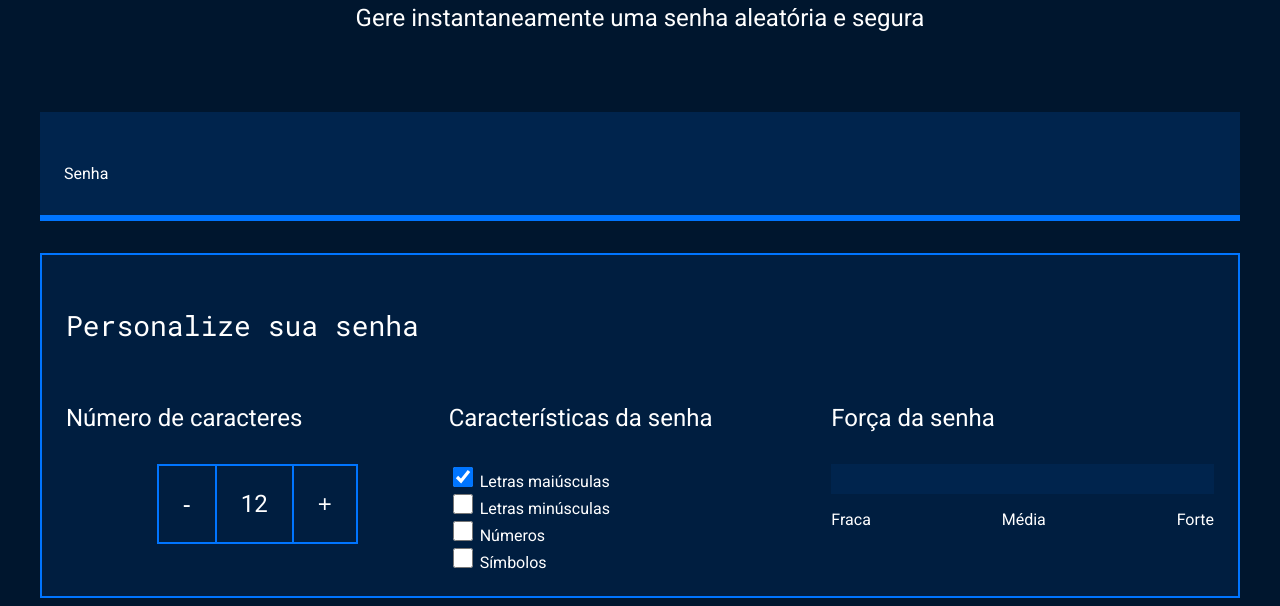
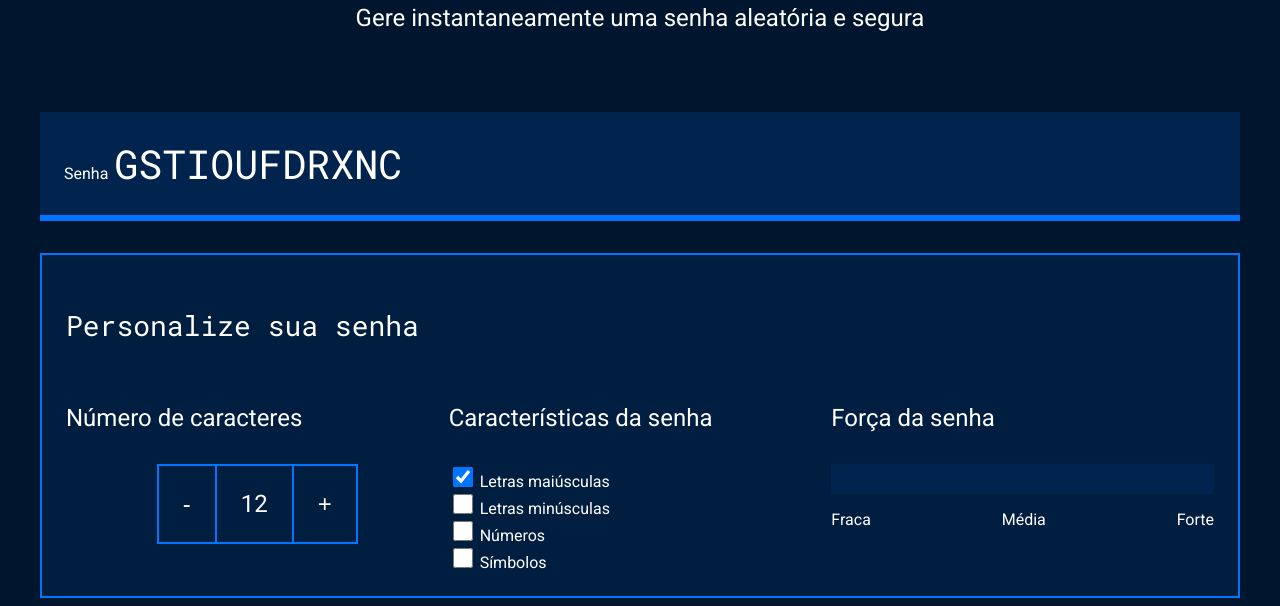
Before and after one commit to izzy002/Seguran-a-digital, a plain HTML site: page index.html in a window 1280 px wide. Shown: the part 214-820 px from the top of the page. Drawn offline with Linux system fonts and the light colour scheme.

Commit message:
aula 05 - Gerando senhas

```diff
--- a/index.html
+++ b/index.html
@@ -17,7 +17,7 @@
         </div>
         <div class="conteudo-senha">
             <label for="senha">Senha</label>
-            <input name="senha" type="text" id="campo-senha">
+            <input name="senha" type="text" id="campo-senha" readonly>
         </div>
         <div class="parametro">
             <h3 class="parametro-titulo">Personalize sua senha</h3>
--- a/main.js
+++ b/main.js
@@ -13,14 +13,29 @@
         tamanhoSenha--;
     }
     numeroSenha.textContent = tamanhoSenha;
+    geraSenha();
 }
-
-console.log(botoes);
-
 function aumentaTamanho(){
     if (tamanhoSenha < 20){
        // tamanhoSenha = tamanhoSenha+1;
        tamanhoSenha++;
     }
     numeroSenha.textContent = tamanhoSenha;
+    geraSenha();
 }
+
+
+const campoSenha = document.querySelector('#campo-senha');
+
+const letrasMaiusculas = 'ABCDEFGHIJKLMNOPQRSTUVXYWZ';
+geraSenha();
+
+function geraSenha(){
+    let senha = '';
+    for (let i = 0; i < tamanhoSenha;i++){
+        let numeroAleatorio = Math.random()*letrasMaiusculas.length;
+        numeroAleatorio = Math.floor(numeroAleatorio);
+        senha = senha + letrasMaiusculas[numeroAleatorio];
+    }
+    campoSenha.value = senha;
+}
```
